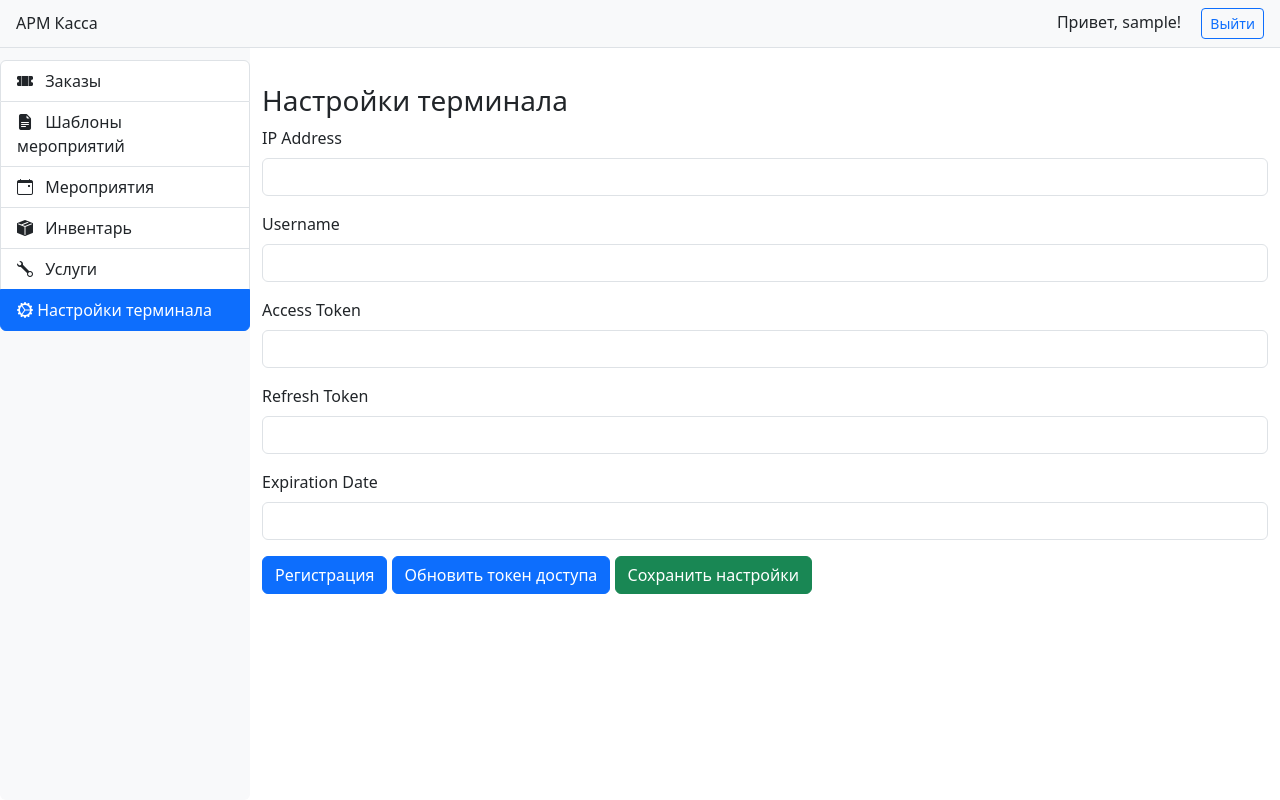
After one commit to baghdat-bm/maBoxOffice, a Django app: page /ticket-sales/terminal-settings/ in a window 1280 px wide. The commit adds this page. Run offline with Django 5.2, Linux system fonts and the light colour scheme; the visitor is signed in with stand-in values (Sample User, id 1); data that the repository does not hold is empty; some libraries are stand-ins or nearby versions.

Commit message:
добавлена настройки терминала

```diff
--- a/webapp/templates/site/navbar.html
+++ b/webapp/templates/site/navbar.html
@@ -1,7 +1,7 @@
 <div class="list-group bg-light"
      style="position: fixed; top: 0; left: 0; height: 100%; width: 250px; padding-top: 60px;">
     <a href="{% url 'ticket_sales:ticket-sale-list' %}"
-       class="list-group-item list-group-item-action {% if 'ticket-sales' in request.path %}active{% endif %}">
+       class="list-group-item list-group-item-action {% if 'ticket-sales' in request.path and not 'terminal' in request.path%}active{% endif %}">
         <i class="bi bi-ticket-perforated-fill me-2"></i> Заказы
     </a>
     <a href="{% url 'references:event_template_list' %}"
@@ -20,4 +20,8 @@
        class="list-group-item list-group-item-action {% if 'service' in request.path %}active{% endif %}">
         <i class="bi bi-wrench me-2"></i> Услуги
     </a>
+    <a href="{% url 'ticket_sales:terminal-settings' %}"
+       class="list-group-item list-group-item-action {% if 'terminal' in request.path %}active{% endif %}">
+        <i class="bi bi-gear-wide-connected"></i> Настройки терминала
+    </a>
 </div>
--- /dev/null
+++ b/webapp/templates/ticket_sales/terminal_settings.html
@@ -0,0 +1,159 @@
+{% extends "base.html" %}
+{% load crispy_forms_tags %}
+
+{% block content %}
+    <div class="container mt-4">
+        <h3>Настройки терминала</h3>
+
+        <form id="terminal-settings-form" method="post" action="{% url 'ticket_sales:terminal-settings' %}">
+            {% csrf_token %}
+
+            <div class="mb-3">
+                <label for="ip_address" class="form-label">IP Address</label>
+                <input type="text" id="ip_address" name="ip_address" class="form-control"
+                       value="{{ settings.ip_address|default_if_none:'' }}">
+            </div>
+
+            <div class="mb-3">
+                <label for="username" class="form-label">Username</label>
+                <input type="text" id="username" name="username" class="form-control"
+                       value="{{ settings.username|default_if_none:'' }}">
+            </div>
+
+            <div class="mb-3">
+                <label for="access_token" class="form-label">Access Token</label>
+                <input type="text" id="access_token" name="access_token" class="form-control"
+                       value="{{ settings.access_token|default_if_none:'' }}" readonly>
+            </div>
+
+            <div class="mb-3">
+                <label for="refresh_token" class="form-label">Refresh Token</label>
+                <input type="text" id="refresh_token" name="refresh_token" class="form-control"
+                       value="{{ settings.refresh_token|default_if_none:'' }}" readonly>
+            </div>
+
+            <div class="mb-3">
+                <label for="expiration_date" class="form-label">Expiration Date</label>
+                <input type="datetime" id="expiration_date" name="expiration_date" class="form-control"
+                       value="{{ settings.expiration_date|date:'Y-m-d H:i:s' }}" readonly>
+            </div>
+
+            <button type="button" class="btn btn-primary" id="register-button" onclick="registerTerminal()">
+                Регистрация
+            </button>
+            <button type="button" class="btn btn-primary" id="register-button" onclick="refreshToken()">
+                Обновить токен доступа
+            </button>
+            <button type="submit" class="btn btn-success">Сохранить настройки</button>
+        </form>
+    </div>
+{% endblock %}
+
+
+{% block scripts %}
+    <script>
+
+        function registerTerminal() {
+            const ip_address = document.getElementById('ip_address').value;
+            const username = document.getElementById('username').value;
+
+            if (!ip_address || !username) {
+                alert('Необходимо заполнить IP-адрес и имя пользователя.');
+                return;
+            }
+
+            const url = `/ticket-sales/register-terminal/?ip_address=${encodeURIComponent(ip_address)}&username=${encodeURIComponent(username)}`;
+
+            fetch(url)
+                .then(response => response.json())
+                .then(data => {
+                    if (data.error) {
+                        alert(`Ошибка: ${data.error}`);
+                    } else {
+                        document.getElementById('access_token').value = data.accessToken;
+                        document.getElementById('refresh_token').value = data.refreshToken;
+                        // Преобразование строки даты в формат Django
+                        const expirationDate = new Date(data.expirationDate);
+                        document.getElementById('expiration_date').value = expirationDate.toISOString().slice(0, 19).replace('T', ' ');
+
+                        // Добавьте код для сохранения данных в модели Django
+                        //saveSettings(ip_address, username, data.accessToken, data.refreshToken, data.expirationDate);
+                    }
+                })
+                .catch(error => {
+                    console.error('Ошибка соединения:', error);
+                    alert("Ошибка соединения с терминалом...");
+                });
+        }
+
+        function refreshToken() {
+            const ip_address = document.getElementById('ip_address').value;
+            const username = document.getElementById('username').value;
+            const refreshToken = document.getElementById('refresh_token').value;
+
+            if (!ip_address || !username) {
+                alert('Необходимо заполнить IP-адрес и имя пользователя.');
+                return;
+            }
+
+            if (!refreshToken) {
+                alert('Сначала необходимо выполнить регистрацию.');
+                return;
+            }
+
+            const url = `/ticket-sales/refresh-terminal-token/?ip_address=${encodeURIComponent(ip_address)}&username=${encodeURIComponent(username)}&refresh_token=${refreshToken}`;
+
+            fetch(url)
+                .then(response => response.json())
+                .then(data => {
+                    if (data.error) {
+                        alert(`Ошибка: ${data.error}`);
+                    } else {
+                        tokenData = data.data;
+                        document.getElementById('access_token').value = tokenData.accessToken;
+                        document.getElementById('refresh_token').value = tokenData.refreshToken;
+                        const expirationDate = new Date(tokenData.expirationDate);
+                        document.getElementById('expiration_date').value = expirationDate.toISOString().slice(0, 19).replace('T', ' ');
+
+                        // Добавьте код для сохранения данных в модели Django
+                        //saveSettings(ip_address, username, data.accessToken, data.refreshToken, data.expirationDate);
+                    }
+                })
+                .catch(error => {
+                    console.error('Ошибка соединения:', error);
+                    alert("Ошибка соединения с терминалом...");
+                });
+        }
+
+        function saveSettings(ip_address, username, access_token, refresh_token, expiration_date) {
+            const csrftoken = document.querySelector('[name=csrfmiddlewaretoken]').value;
+            const formData = new FormData();
+            formData.append('ip_address', ip_address);
+            formData.append('username', username);
+            formData.append('access_token', access_token);
+            formData.append('refresh_token', refresh_token);
+            formData.append('expiration_date', expiration_date);
+
+            fetch("{% url 'ticket_sales:terminal-settings' %}", {
+                method: 'POST',
+                headers: {
+                    'X-CSRFToken': csrftoken
+                },
+                body: formData
+            })
+                .then(response => response.json())
+                .then(data => {
+                    if (data.status === 'success') {
+                        alert("Регистрация успешно завершена.");
+                    } else {
+                        alert("Ошибка при сохранении настроек.");
+                    }
+                })
+                .catch(error => {
+                    console.error('Ошибка сохранения настроек:', error);
+                    alert("Ошибка сохранения настроек.");
+                });
+        }
+
+    </script>
+{% endblock %}
--- a/webapp/ticket_sales/urls.py
+++ b/webapp/ticket_sales/urls.py
@@ -4,7 +4,7 @@ from .views import TicketSaleListView, TicketSaleCreateView, TicketSaleUpdateVie
     ticket_sale_update_view, cash_payment_process, print_ticket_view, filtered_events, filtered_event_times, \
     ticket_sales_service_create, ticket_sales_service_update, ticket_sales_service_delete, \
     ticket_sales_payments_create, ticket_sales_payments_update, ticket_sales_payments_delete, \
-    filtered_services, get_service_cost
+    filtered_services, get_service_cost, terminal_settings_view, register_terminal, refresh_terminal_token
 
 app_name = 'ticket_sales'
 
@@ -47,4 +47,9 @@ urlpatterns = [
     path('filtered-event-times/', filtered_event_times, name='filtered-event-times'),
     path('filtered-services/', filtered_services, name='filtered-services'),
     path('get-service-cost/', get_service_cost, name='get-service-cost'),
+
+    # Terminal settings
+    path('terminal-settings/', terminal_settings_view, name='terminal-settings'),
+    path('register-terminal/', register_terminal, name='register-terminal'),
+    path('refresh-terminal-token/', refresh_terminal_token, name='refresh-terminal-token'),
 ]
--- a/webapp/ticket_sales/views.py
+++ b/webapp/ticket_sales/views.py
@@ -6,9 +6,13 @@ import requests
 from django.shortcuts import render, get_object_or_404, redirect
 from django.urls import reverse_lazy, reverse
 from django.http import JsonResponse
+from django.contrib import messages
+from django.utils.dateparse import parse_datetime
+from django.core.exceptions import ValidationError
+from django.utils.timezone import make_aware
 
 from references.models import Event, EventTimes, EventTemplateServices, Service
-from .models import TicketSale, TicketSalesService, TicketSalesPayments
+from .models import TicketSale, TicketSalesService, TicketSalesPayments, TerminalSettings
 from .forms import TicketSaleForm, TicketSalesServiceForm, TicketSalesPaymentsForm
 from django.views.generic import CreateView, UpdateView, DeleteView, DetailView, ListView
 
@@ -320,3 +324,88 @@ def get_service_cost(request):
         except Service.DoesNotExist:
             return JsonResponse({'cost': 0})
     return JsonResponse({'cost': 0})
+
+
+def terminal_settings_view(request):
+    settings = TerminalSettings.objects.first()
+
+    if request.method == 'POST':
+        ip_address = request.POST.get('ip_address')
+        username = request.POST.get('username')
+        access_token = request.POST.get('access_token')
+        refresh_token = request.POST.get('refresh_token')
+        expiration_date = request.POST.get('expiration_date')
+
+        if not ip_address or not username:
+            messages.error(request, "Необходимо заполнить поля IP Address и Username.")
+            return redirect('ticket_sales:terminal-settings')
+
+        if settings is None:
+            settings = TerminalSettings(
+                ip_address=ip_address,
+                username=username,
+                access_token=access_token,
+                refresh_token=refresh_token,
+                expiration_date=expiration_date
+            )
+        else:
+            settings.ip_address = ip_address
+            settings.username = username
+            settings.access_token = access_token
+            settings.refresh_token = refresh_token
+            settings.expiration_date = expiration_date
+
+        settings.save()
+        messages.success(request, "Настройки сохранены.")
+
+        return redirect('ticket_sales:terminal-settings')
+
+    context = {
+        'settings': settings,
+    }
+    return render(request, 'ticket_sales/terminal_settings.html', context)
+
+
+def register_terminal(request):
+    ip_address = request.GET.get('ip_address')
+    username = request.GET.get('username')
+
+    if not ip_address or not username:
+        return JsonResponse({'error': 'IP address and username are required.'}, status=400)
+
+    url = f"https://{ip_address}:8080/register?name={username}"
+
+    try:
+        response = requests.get(url, timeout=10, verify=False)
+
+        if response.status_code == 200:
+            return JsonResponse(response.json())
+        elif response.status_code == 500:
+            return JsonResponse({'error': response.json().get('message', 'Unknown error')}, status=500)
+        else:
+            return JsonResponse({'error': 'Unknown error occurred during registration.'}, status=response.status_code)
+    except requests.exceptions.RequestException as e:
+        return JsonResponse({'error': f'Connection error: {str(e)}'}, status=500)
+
+
+def refresh_terminal_token(request):
+    ip_address = request.GET.get('ip_address')
+    username = request.GET.get('username')
+    refresh_token = request.GET.get('refresh_token')
+
+    if not ip_address or not username:
+        return JsonResponse({'error': 'IP address and username are required.'}, status=400)
+
+    url = f"https://{ip_address}:8080/v2/revoke?name={username}&refreshToken={refresh_token}"
+
+    try:
+        response = requests.get(url, timeout=10, verify=False)
+
+        if response.status_code == 200:
+            return JsonResponse(response.json())
+        elif response.status_code == 500:
+            return JsonResponse({'error': response.json().get('message', 'Unknown error')}, status=500)
+        else:
+            return JsonResponse({'error': 'Unknown error occurred during registration.'}, status=response.status_code)
+    except requests.exceptions.RequestException as e:
+        return JsonResponse({'error': f'Connection error: {str(e)}'}, status=500)
--- a/webapp/webapp/settings.py
+++ b/webapp/webapp/settings.py
@@ -120,7 +120,7 @@ AUTH_PASSWORD_VALIDATORS = [
 # Internationalization
 # https://docs.djangoproject.com/en/5.0/topics/i18n/
 
-TIME_ZONE = 'UTC'
+TIME_ZONE = 'Asia/Almaty'
 
 # Static files (CSS, JavaScript, Images)
 # https://docs.djangoproject.com/en/5.0/howto/static-files/
```
Also changed, not shown: webapp/ticket_sales/admin.py (+16 -1 lines), webapp/ticket_sales/models.py (+26 -0 lines), webapp/ticket_sales/migrations/0006_terminalsettings.py (added), webapp/ticket_sales/migrations/0007_alter_terminalsettings_options.py (added), webapp/ticket_sales/migrations/0008_alter_terminalsettings_options.py (added), webapp/ticket_sales/migrations/0009_alter_terminalsettings_expiration_date.py (added), webapp/ticket_sales/migrations/0010_alter_terminalsettings_expiration_date.py (added).
